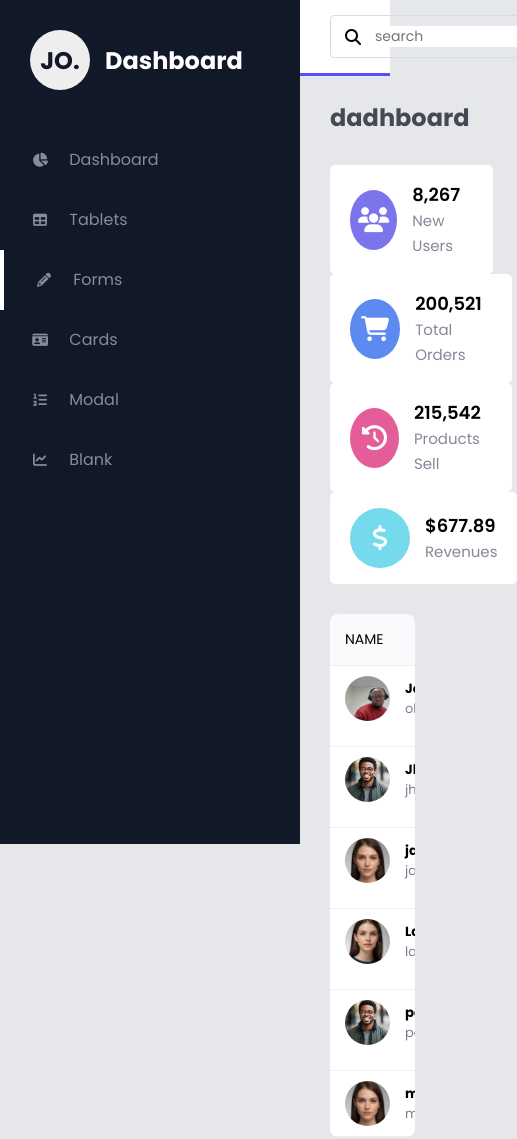
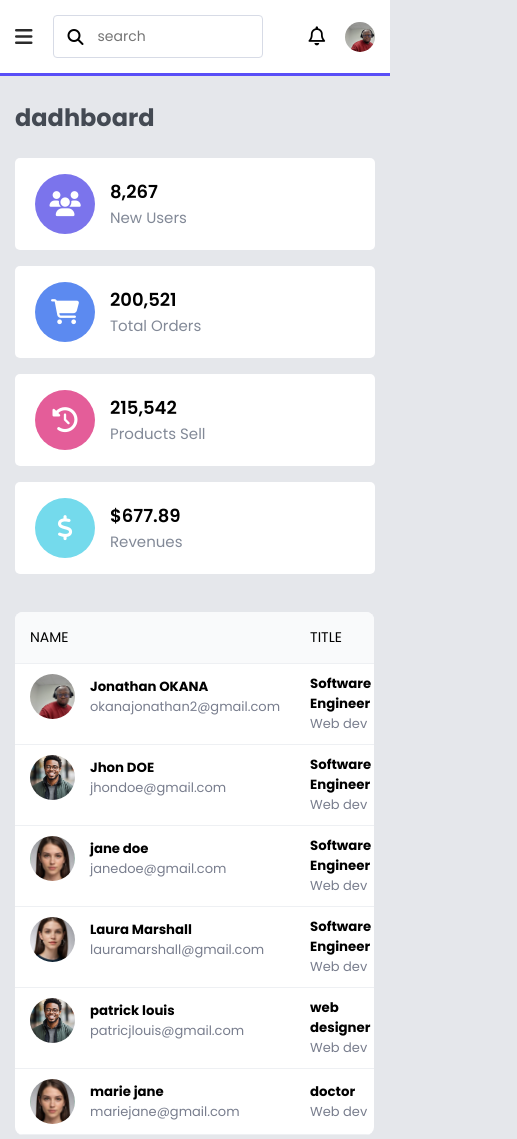
Before and after one commit to alandarryl/dashboard-template-design, a plain HTML site: page index.html in a window 390 px wide. Shown: the whole page, 517 px wide, since content can reach past the window. Drawn offline with nearby package versions, Linux system fonts and the light colour scheme.

Commit message:
project completed

```diff
--- a/index.html
+++ b/index.html
@@ -11,6 +11,9 @@
 
     <!-- custom link -->
     <link rel="stylesheet" href="./style.css">
+
+    <!-- jquery link -->
+    <script src="https://code.jquery.com/jquery-3.7.1.min.js" ></script>
 </head>
 <body>
 
@@ -293,6 +296,16 @@
         </div>
     </section>
 
+    <script>
+
+        $(document).ready(function() {
+            $('#menu-btn').click(function() {
+                $('#menu').toggleClass('active');
+            });
+        });
+
+
+    </script>
 
 
 
--- a/style.css
+++ b/style.css
@@ -314,3 +314,99 @@ tbody tr td{
     color: #554cd1;
     font-weight: 600;
 }
+
+
+
+
+
+
+/* responsive part */
+
+@media (max-width: 769px) {
+    #menu{
+        width: 270px;
+        position: fixed;
+        left: -270px;
+        transition: 0.3s ease;
+    }
+
+    #menu.active{
+        left: 0;
+    }
+
+    #menu-btn{
+        display: block;
+    }
+
+    #interface{
+        width: 100%;
+        margin-left: 0;
+        display: inline-block;
+        transition: 0.3s ease;
+    }
+
+    #menu.active ~ #interface{
+        width: calc(100% - 270px);
+        margin-left: 270px;
+        transition: 0.3s ease;
+    }
+
+    #interface .navigation{
+        width: 100%;
+    }
+
+    .values{
+        padding: 30px 30px 0 30px;
+        justify-content: flex-start;
+    }
+
+    .values .val-box{
+        padding: 16px 20px;
+        margin: 10px 20px 10px 0;
+    }
+
+    .board{
+        width: 92%;
+        padding: 0;
+        overflow-x: hidden;
+    }
+
+    table{
+        width: 100%;
+        border-collapse: collapse;
+    }
+
+
+
+}
+
+
+@media (max-width: 477px) {
+
+
+    #interface .navigation{
+        padding: 15px;
+    }
+
+    #interface .navigation .search input{
+        width: 150px;
+    }
+
+    .i-name{
+        padding: 30px 15px 0 15px;
+    }
+
+    .values{
+        padding: 15px 15px 0 15px;
+    }
+
+    .values .val-box{
+        width: 100%;
+        margin: 8px 0;
+    }
+
+    .board{
+        margin: 30px 15px 30px 15px;
+    }
+
+}
```
